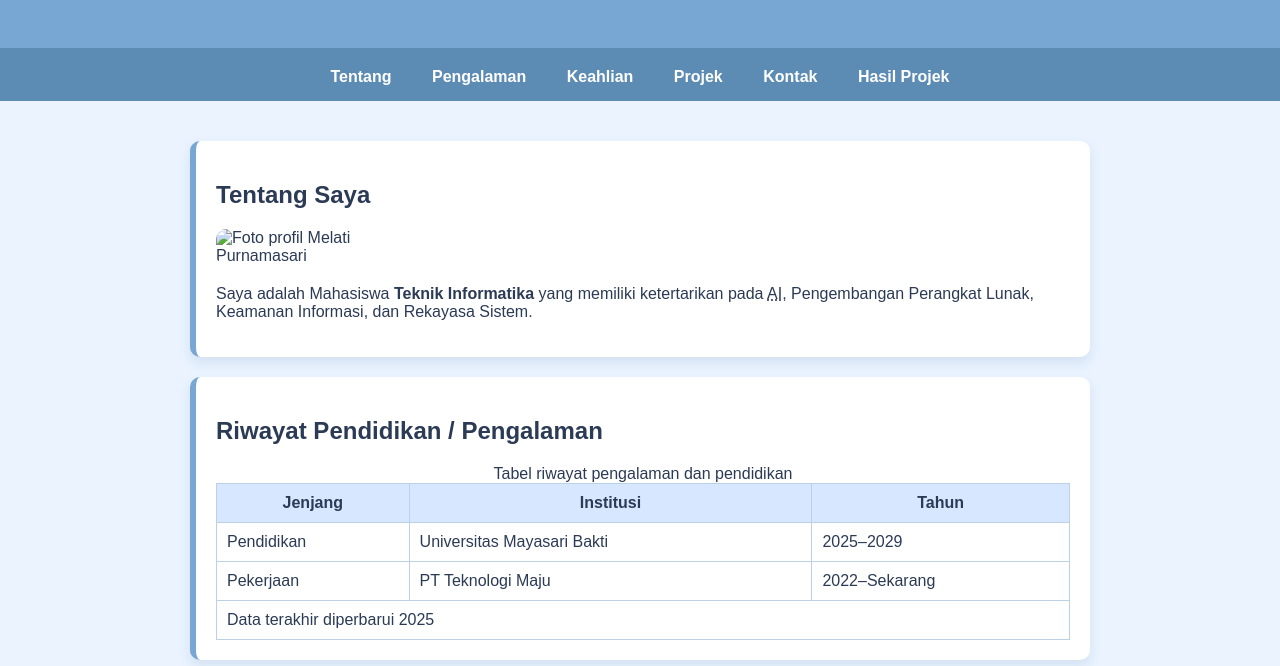
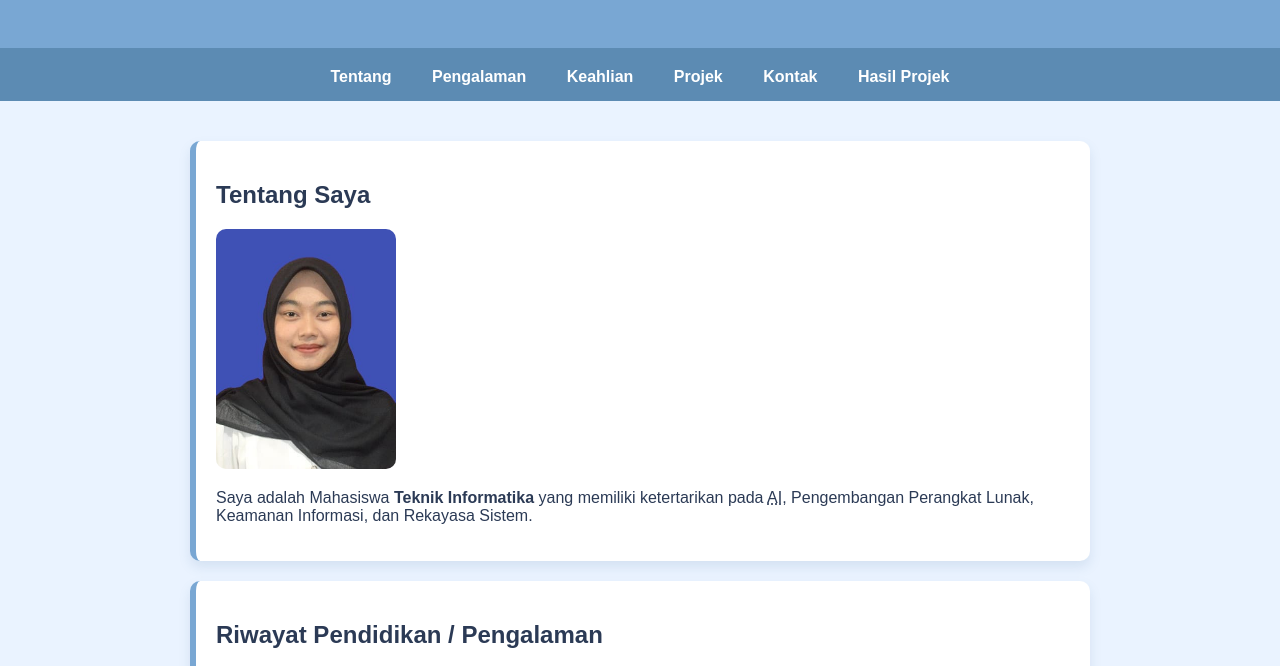
Before and after one commit to MelatiPurnamasari/Melati-purnamasari, a plain HTML site: page index.html in a window 1280 px wide. Shown: the part 109-775 px from the top of the page. Drawn offline with Linux system fonts and the light colour scheme.

Commit message:
Update index.html

```diff
--- a/index.html
+++ b/index.html
@@ -39,7 +39,7 @@
         <section id="tentang" aria-labelledby="judul-tentang">
             <h2 id="judul-tentang">Tentang Saya</h2>
 
-            <img src="foto-profil.jpeg" alt="Foto profil Melati Purnamasari" class="foto-profil">
+            <img src="foto-profil.jpeg.jpg" alt="Foto profil Melati Purnamasari" class="foto-profil">
 
             <p>
                 Saya adalah Mahasiswa <strong>Teknik Informatika</strong> yang memiliki ketertarikan pada <abbr title="Artificial Intelligence">AI</abbr>, Pengembangan Perangkat Lunak, Keamanan Informasi, dan Rekayasa Sistem.
@@ -164,4 +164,5 @@
     </footer>
 
 </body>
+
 </html>
```
